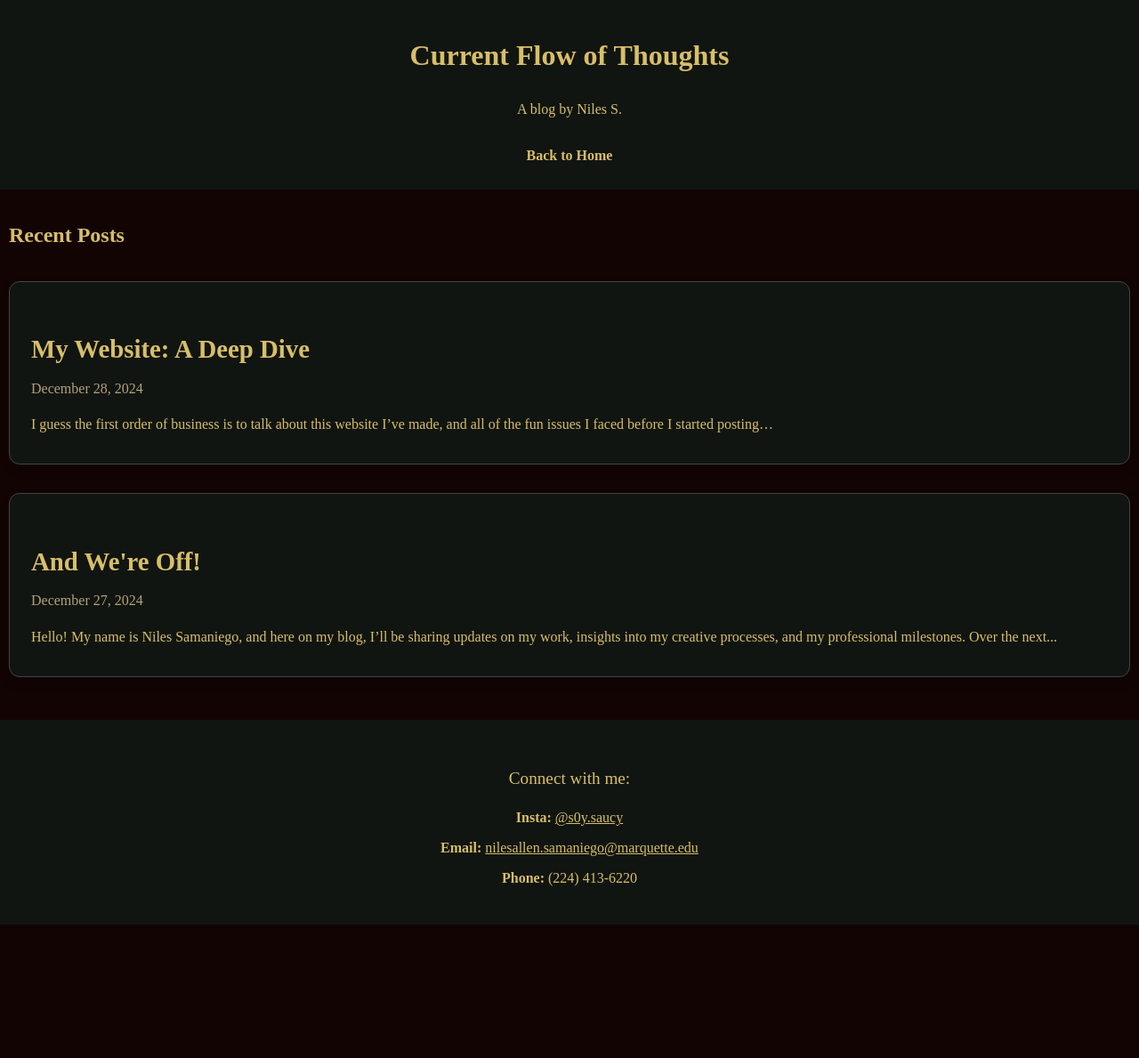
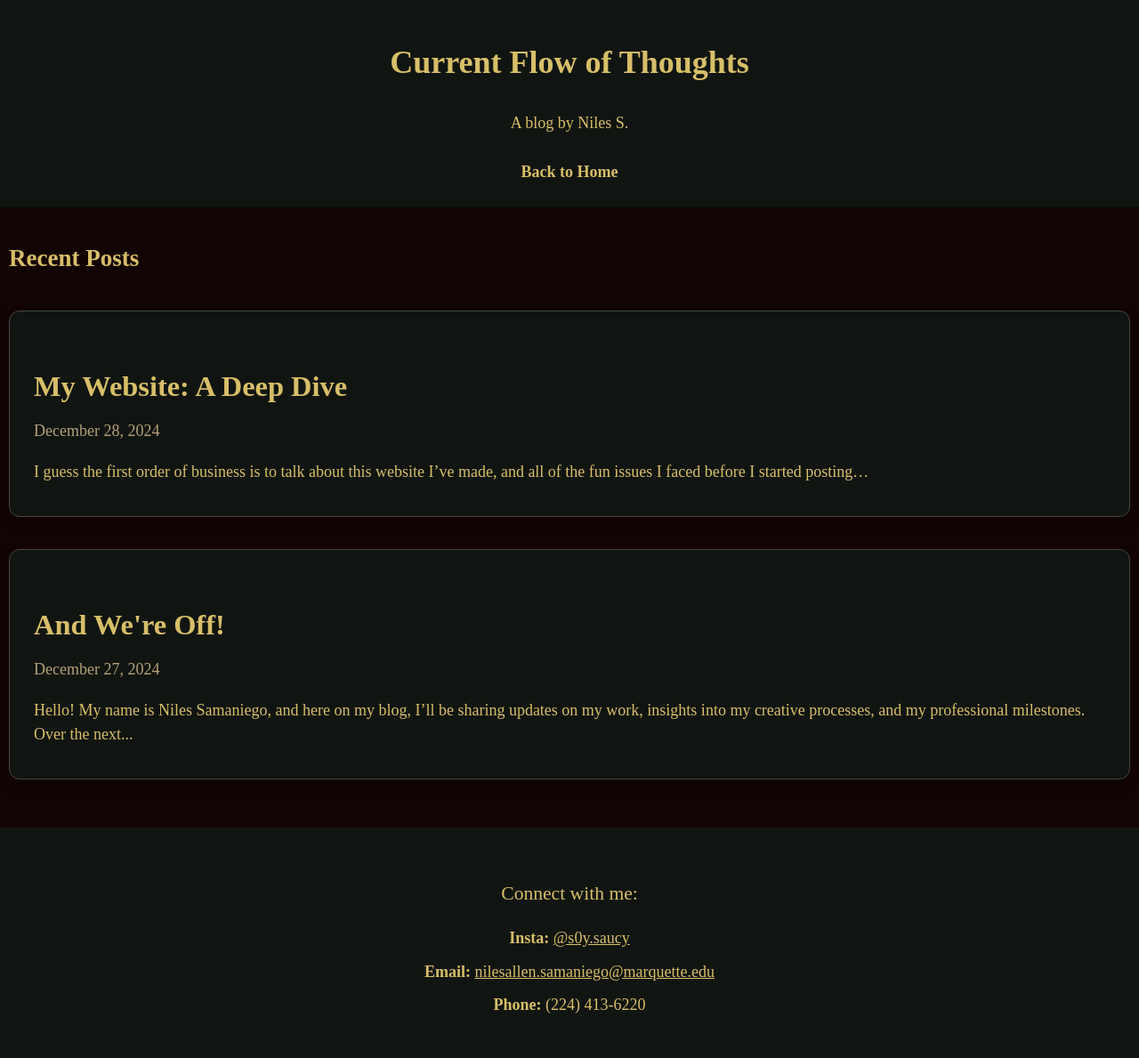
Before and after one commit to n-samaniego/Current-Flow-of-Thoughts, a Jekyll site: the page built from index.html, in a window 1280 px wide. Shown: the whole page at 89% size. Built offline with Jekyll 4.4.1, drawn with Linux system fonts in a browser that asks for light colours; the list of posts is cut into pages by our own code; before the commit the page ends 1039 px from its top, so only the background shows below that.

Commit message:
Update style.css

```diff
--- a/assets/style.css
+++ b/assets/style.css
@@ -1,12 +1,13 @@
 /* Global Reset */
 html, body {
-    font-family: 'Times New Roman', Times, serif;  /* Added fallback font */
+    font-family: 'Times New Roman', Times, serif;  /* Fallback font */
     line-height: 1.6;
     margin: 0;
     padding: 0;
     background: #130404;  /* Dark background */
-    color: #d7be69;  /* Text and general color */
+    color: #d7be69;  /* Text color */
     overflow-x: hidden;  /* Prevent horizontal scroll */
+    font-size: 18px;  /* Increased body font size for better readability */
 }
 
 body {
@@ -127,12 +128,12 @@ li {
     background-color: #2c2c2c;
 }
 
-/* Button Styling */
+/* Button Styling - Compact version */
 .button {
     display: inline-block;
-    padding: 10px 20px;
+    padding: 8px 16px;  /* Reduced padding for a more compact button */
     background-color: #111511;  /* Your chosen color */
-    color: #d7be69;  /* gold text */
+    color: #d7be69;  /* Gold text */
     border: none;
     border-radius: 8px;
     font-size: 1rem;
@@ -151,10 +152,12 @@ li {
     outline: 3px solid #fff;
 }
 
+/* Smooth Scroll */
 html {
     scroll-behavior: smooth;
 }
 
+/* Box-sizing for all elements */
 * {
     box-sizing: border-box;  /* Ensures padding and borders do not overflow elements */
 }
```
